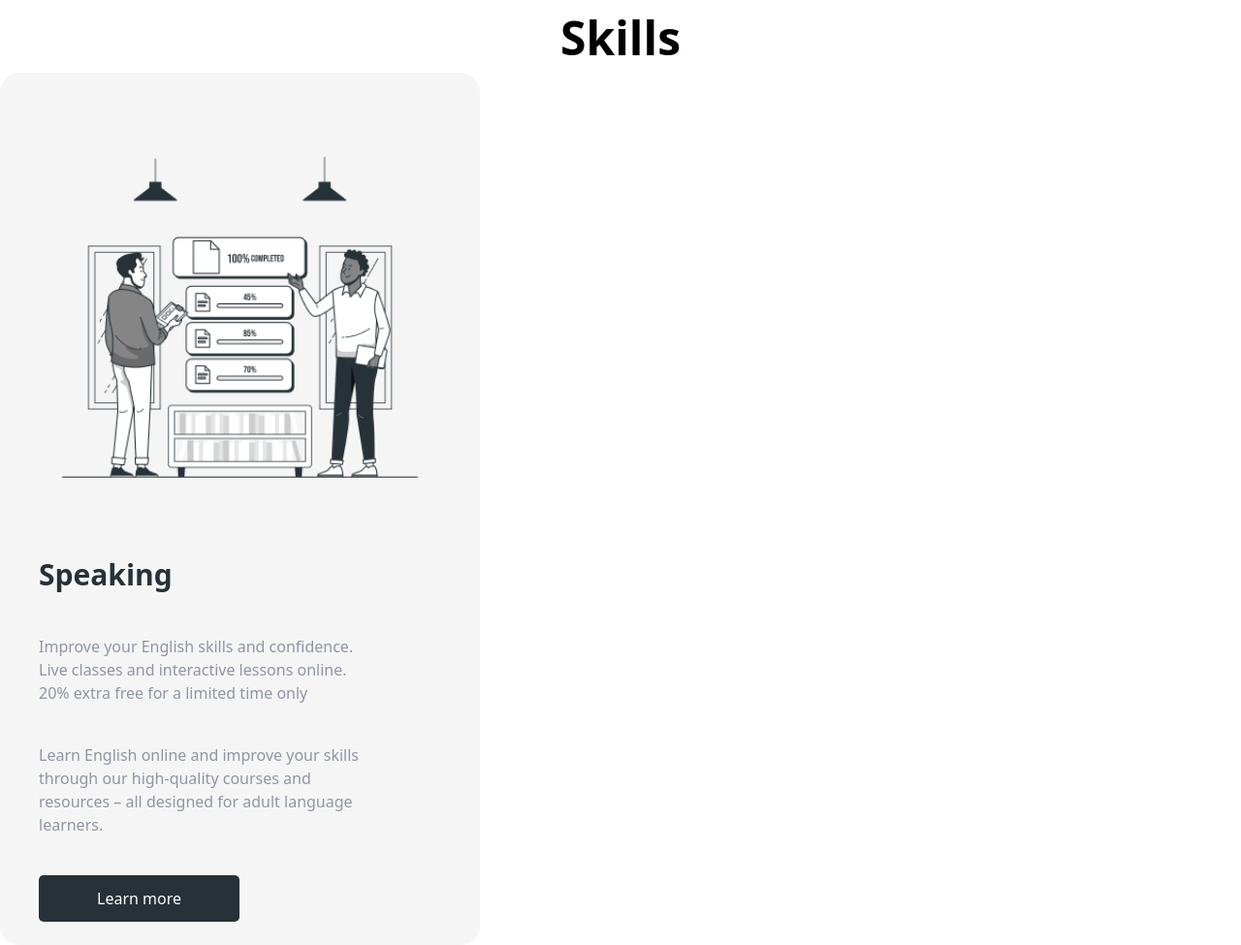
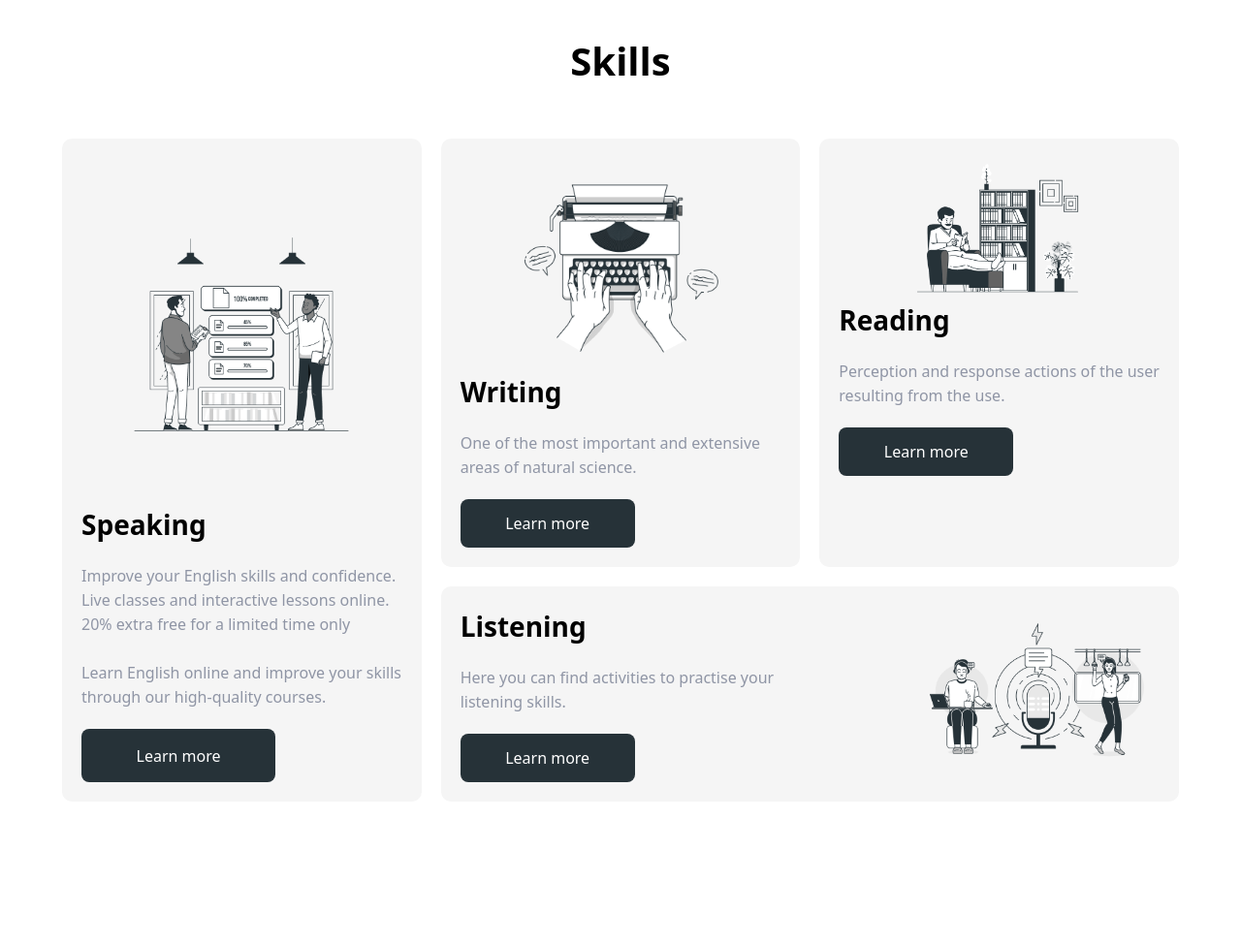
Before and after one commit to abubakrusmon/home-work-2-week-, a website: page index.html in a window 1280 px wide. Shown: the part 707-1682 px from the top of the page at 97% size. After the commit the page ends 1534 px from the top, so only its background shows below. Drawn offline with Linux system fonts and the light colour scheme; files whose address does not match are found by name.

Commit message:
2 section

```diff
--- a/index.html
+++ b/index.html
@@ -47,27 +47,53 @@
             </div>
             <img src="./images/image copy 2.png" alt="" class=" w-[260px] sm:w-[350px] md:w-[320px] lg:w-[500px]">
         </section>
-        <section>
-            <p class="text-center mt-[50px] text-[48px] font-[600] ">Skills</p>
-            <div>
-                <div>
-<div class="w-[495px] h-[900px] rounded-[20px] bg-[#F5F5F5]  gap-10 p-10 flex flex-col gap-5">
-    <img src="./images//Shared goals-bro 1.png" alt="">
-    <p class="text-start text-[30px] font-[600] text-[rgb(38,50,56)]">Speaking</p>
-    <p class="text-[16px] font-[400] w-[347px] text-[#8F95A5]">Improve your English skills and confidence.
-Live classes and interactive lessons online.
-20% extra free for a limited time only</p>
-<p class="text-[16px] font-[400] w-[347px] text-[#8F95A5]">Learn English online and improve your
-skills through our high-quality courses
-and resources – all designed for adult language learners.</p>
-<button class="px-15 py-3 bg-[#263238] text-[white] w-fit rounded-[5px]">Learn more</button>
-</div>
-                </div>
-                <div>
-
-                </div>
+     <section class="w-[90%] m-auto mt-[80px]">
+    <h1 class="text-center text-[40px] font-bold">
+        Skills
+    </h1>
+    <div class="grid grid-cols-1 md:grid-cols-2 lg:grid-cols-3 gap-[20px] mt-[50px]">
+        <div class="bg-[#F5F5F5] rounded-[10px] p-[20px] flex flex-col justify-between lg:row-span-2">
+            <img src="./images/Shared goals-bro 1.png" alt="" class="w-[250px] m-auto">
+            <div class="flex flex-col gap-[20px]">
+                <h2 class="text-[28px] font-bold">
+                    Speaking
+                </h2>
+                <p class="text-[#8F95A5] leading-[25px]">
+                    Improve your English skills and confidence.
+                    Live classes and interactive lessons online.
+                    20% extra free for a limited time only
+                    <br><br>
+                    Learn English online and improve your skills
+                    through our high-quality courses.</p>
+                <button class="bg-[#263238] text-white w-[200px] h-[55px] rounded-[8px]">Learn more</button>
             </div>
-        </section>
+        </div>
+        <div class="bg-[#F5F5F5] rounded-[10px] p-[20px]">
+            <img src="./images/image copy 3.png" alt="" class="w-[220px] m-auto">
+            <div class="flex flex-col gap-[20px]">
+                <h2 class="text-[28px] font-bold">Writing</h2>
+                <p class="text-[#8F95A5] leading-[25px]">One of the most important and extensive areas of natural science.</p>
+                <button class="bg-[#263238] text-white w-[180px] h-[50px] rounded-[8px]">Learn more</button>
+            </div>
+        </div>
+        <div class="bg-[#F5F5F5] rounded-[10px] p-[20px]">
+            <img src="./images/image copy 5.png" alt="" class="w-[220px] m-auto">
+            <div class="flex flex-col gap-[20px]">
+                <h2 class="text-[28px] font-bold">Reading</h2>
+                <p class="text-[#8F95A5] leading-[25px]">Perception and response actions of the user resulting from the use.</p>
+                <button class="bg-[#263238] text-white w-[180px] h-[50px] rounded-[8px]">Learn more</button>
+            </div>
+        </div>
+        <div class="bg-[#F5F5F5] rounded-[10px] p-[20px] flex flex-col lg:flex-row items-center justify-between gap-[20px] md:col-span-2">
+            <div class="flex flex-col gap-[20px]">
+                <h2 class="text-[28px] font-bold">Listening</h2>
+                <p class="text-[#8F95A5] leading-[25px] lg:w-[330px]">Here you can find activities to practise your listening skills.</p>
+                <button class="bg-[#263238] text-white w-[180px] h-[50px] rounded-[8px]">Learn more</button>
+            </div>
+            <img src="./images/image copy 6.png" alt="" class="w-[250px]">
+        </div>
+    </div>
+</section>
     </main>
 </body>
 
```
Also changed, not shown: images/image copy 3.png (added), images/image copy 4.png (added), images/image copy 5.png (added), images/image copy 6.png (added), src/output.css.
